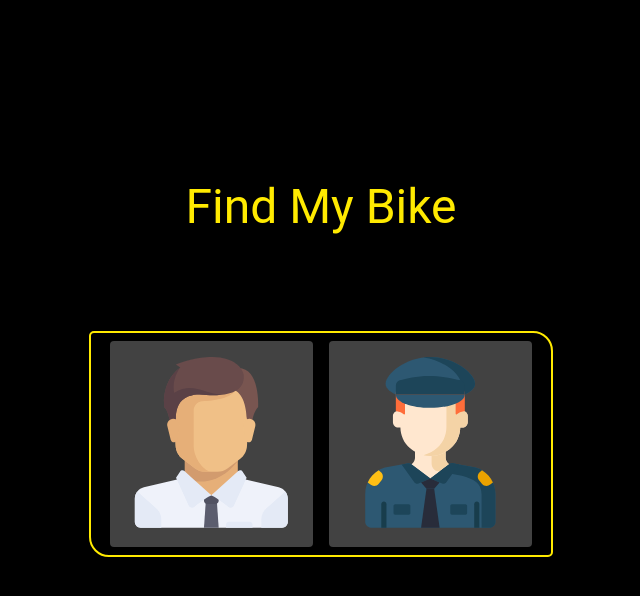
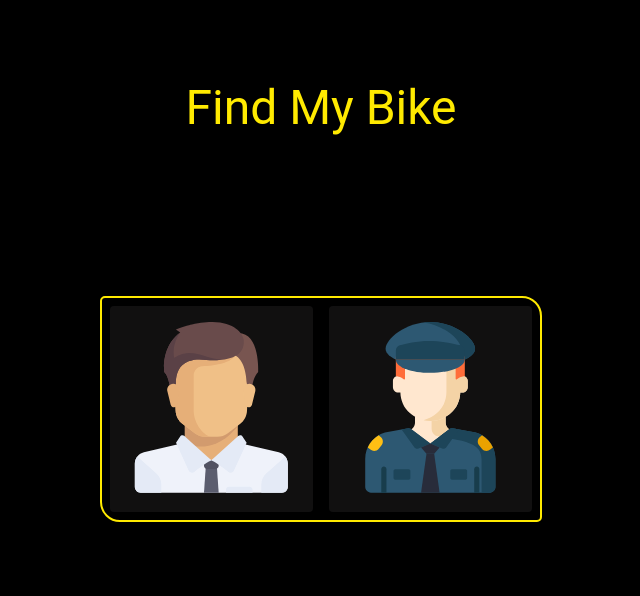
Before and after one commit to slim-hmidi/stolen-bikes-frontend, a React (Create React App) app: page / in a window 1280 px wide. Shown: the top 596 px of the page, without its empty margins (319-959 px from the left). Built offline with nearby package versions, Linux system fonts and the light colour scheme.

Commit message:
change card background color to black

```diff
--- a/src/common/card/Card.tsx
+++ b/src/common/card/Card.tsx
@@ -1,15 +1,16 @@
 import Card from "@material-ui/core/Card";
 import CardActionArea from "@material-ui/core/CardActionArea";
 import CardContent from "@material-ui/core/CardContent";
-import { makeStyles } from "@material-ui/core/styles";
+import { makeStyles, Theme, createStyles } from "@material-ui/core/styles";
 import React from "react";
 
-const useStyles = makeStyles({
+const useStyles = makeStyles((theme: Theme) => createStyles({
   root: {
     width: '100%',
-    height: '100%'
+    height: '100%',
+    backgroundColor: theme.palette.primary.main,
   },
-});
+}));
 
 interface IProps {
   children: React.ReactNode;
--- a/src/components/cover/Cover.tsx
+++ b/src/components/cover/Cover.tsx
@@ -5,33 +5,27 @@
 import CoverProfiles from "./CoverProfiles";
 
 const styles = makeStyles((theme: Theme) => createStyles({
-  root: {
-    flexGrow: 1,
-  },
   item: {
-    margin: theme.spacing(12),
+    margin: theme.spacing(10),
   }
 }))
 const Cover = () => {
   const classes = styles();
   return (
-    <div className={classes.root}>
     <Grid
       container
       alignContent="center"
       justify="center"
       direction="column"
       spacing={0}
-        style={{ height: '80vh' }}
     >
       <Grid item className={classes.item}>
         <Typography align="center" variant="h3" color="secondary">Find My Bike</Typography>
       </Grid>
-        <Grid item>
+      <Grid item className={classes.item}>
         <CoverProfiles />
       </Grid>
     </Grid>
-    </div>
   );
 };
 export default Cover;
```
Lines whose indentation alone changed are shown as unchanged.
